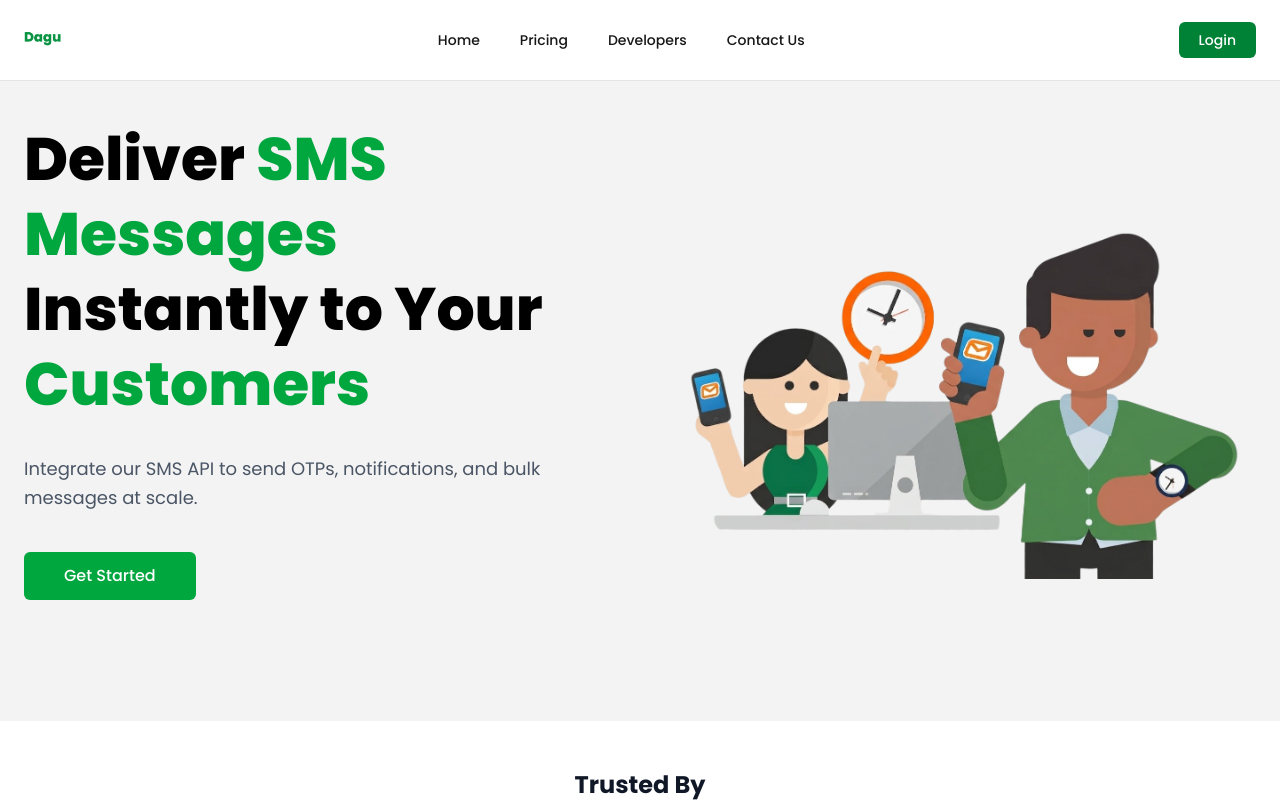
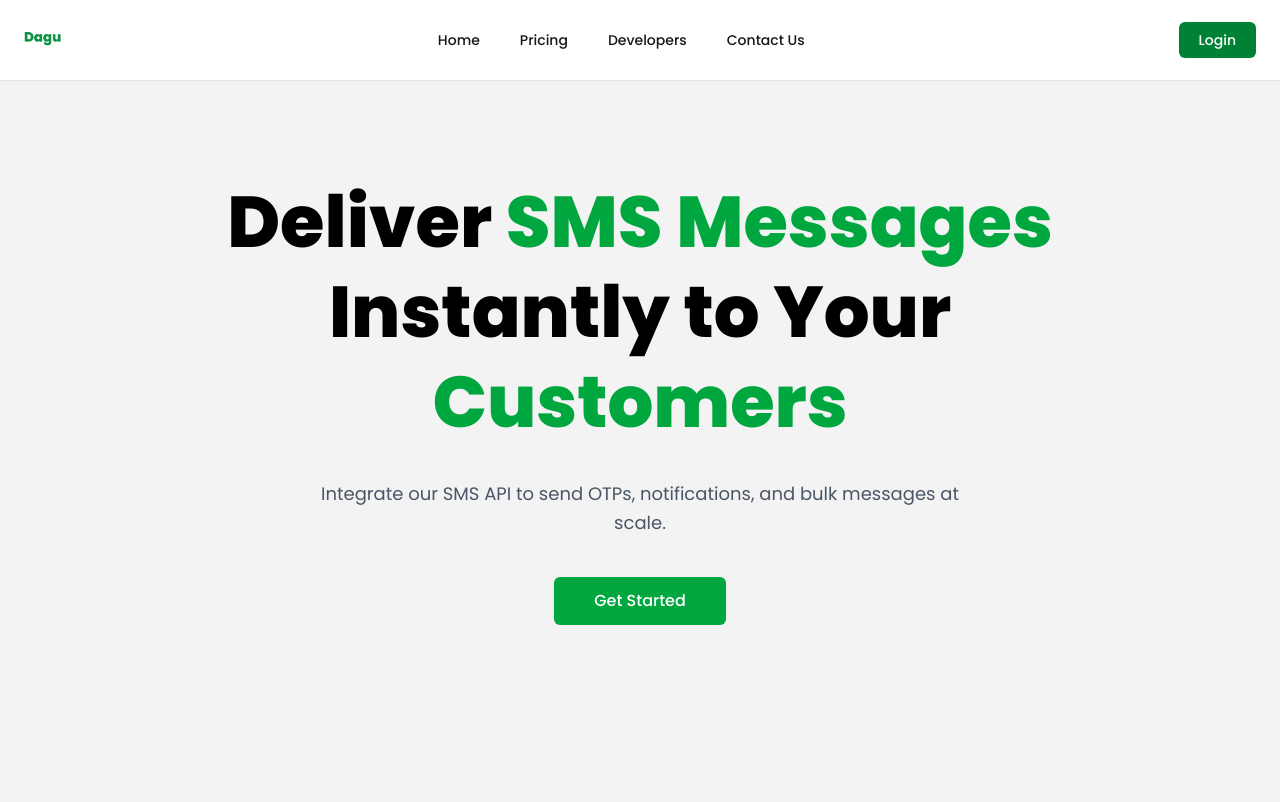
Before and after one commit to zelalem-yitbarek/Dagu_SMS_GAETWAY, a Next.js app in the folder frontend/: page / in a window 1280 px wide. Shown: the top 802 px of the page. Built offline with nearby package versions, Linux system fonts and the light colour scheme.

Commit message:
feat:Reposition

```diff
--- a/frontend/src/components/HeroSection.tsx
+++ b/frontend/src/components/HeroSection.tsx
@@ -1,59 +1,31 @@
 "use client";
 
-import Image from "next/image";
 import { motion } from "framer-motion";
-import heroImage from "../../public/Images.png";
 
 export default function HeroSection() {
   return (
-    <section className="w-full bg-[#f3f3f3] dark:bg-gray-950 transition-colors duration-300">
-      <div className="mx-auto max-w-7xl px-6">
-        <div className="grid min-h-[80vh] items-center gap-12 lg:grid-cols-2">
-
-          {/* Text Content */}
+    <section className="flex min-h-screen items-center justify-center bg-[#f3f3f3] px-6">
       <motion.div
         initial={{ opacity: 0, y: 80 }}
-            animate={{ opacity: 1, y: -40 }}
+        animate={{ opacity: 1, y: -80 }}
         transition={{ duration: 0.8, ease: "easeOut" }}
-            className="flex flex-col items-center text-center lg:items-start lg:text-left"
+        className="max-w-4xl text-center"
       >
-            <h1 className="text-5xl font-extrabold leading-tight text-black md:text-6xl dark:text-white">
-              Deliver{" "}
-              <span className="text-green-600">SMS Messages</span>
+        <h1 className="text-5xl font-extrabold leading-tight text-black md:text-6xl lg:text-7xl">
+          Deliver <span className="text-green-600">SMS Messages</span>
           <br />
-              Instantly to Your{" "}
-              <span className="text-green-600">Customers</span>
+          Instantly to Your <span className="text-green-600">Customers</span>
         </h1>
 
-            <p className="mt-8 max-w-xl text-lg leading-relaxed text-gray-600 dark:text-gray-300">
+        <p className="mx-auto mt-8 max-w-2xl text-lg leading-relaxed text-gray-600">
           Integrate our SMS API to send OTPs, notifications, and bulk
           messages at scale.
         </p>
 
-            <button className="mt-10 rounded-md bg-green-600 px-10 py-3 text-base font-medium text-white transition hover:bg-green-700 cursor-pointer">
+        <button className="mt-10 rounded-md bg-green-600 px-10 py-3 text-base font-medium text-white transition hover:bg-green-700">
           Get Started
         </button>
       </motion.div>
-
-          {/* Image */}
-          <motion.div
-            initial={{ opacity: 0, x: 100 }}
-            animate={{ opacity: 1, x: 0 }}
-            transition={{ duration: 1, ease: "easeOut" }}
-            className="flex justify-center lg:justify-end"
-          >
-            <Image
-              src={heroImage}
-              alt="SMS Marketing"
-              width={650}
-              height={500}
-              priority
-              className="h-auto w-full max-w-[650px]"
-            />
-          </motion.div>
-
-        </div>
-      </div>
     </section>
   );
 }
```
Lines whose indentation alone changed are shown as unchanged.
